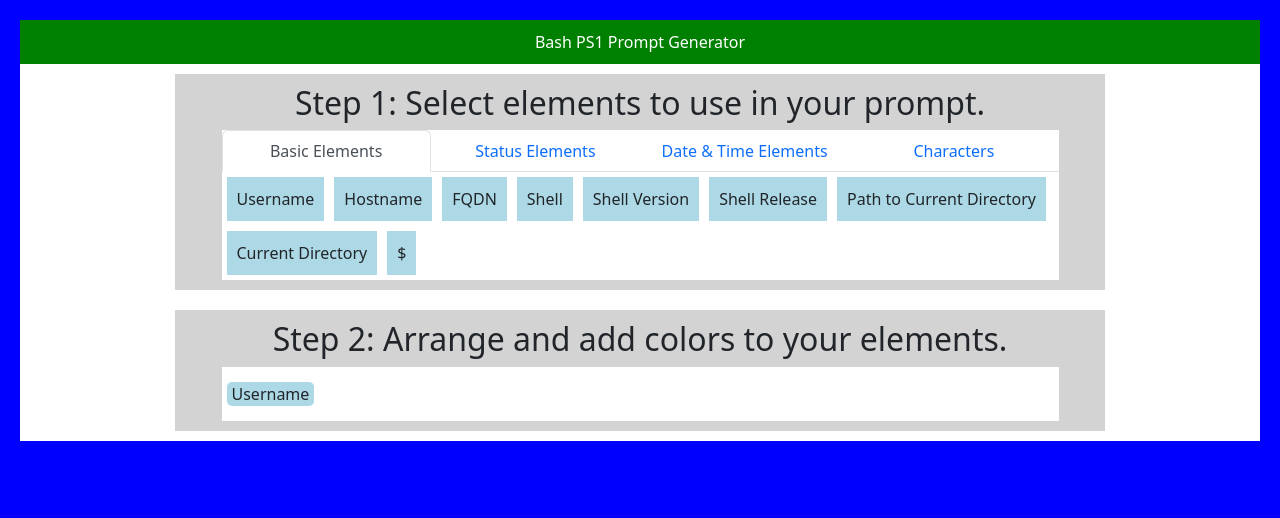
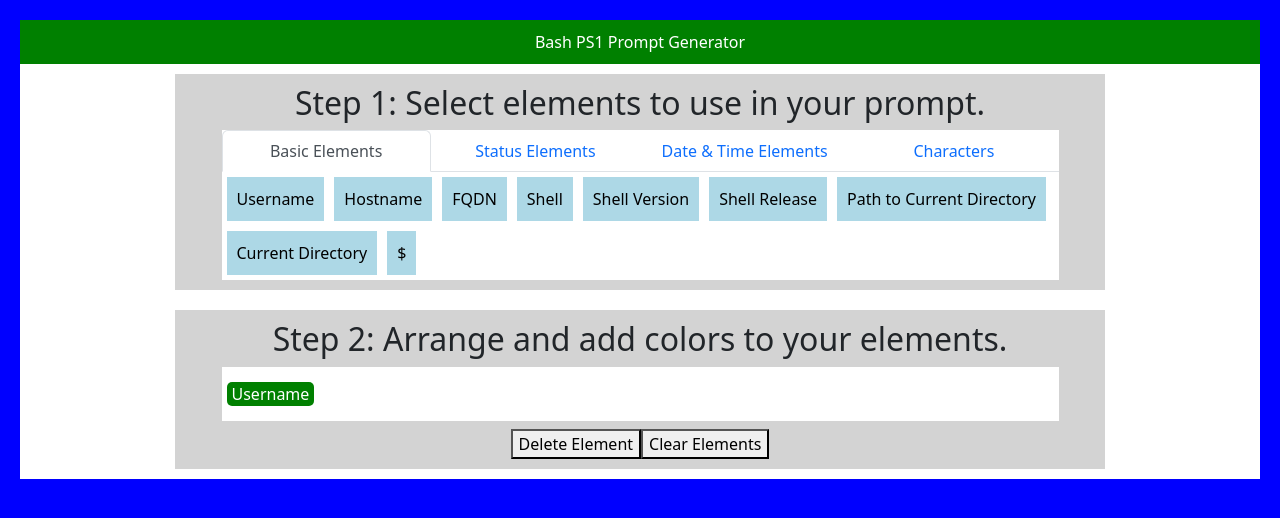
Before and after one commit to brenton-j-andrews/react_ps1_generator, a React (Create React App) app: page / in a window 1280 px wide. Both pictures are taken after a click on the item "Username". Shown: the top 518 px of the page. Built offline with nearby package versions, Linux system fonts and the light colour scheme.

Commit message:
Arrangement selectedElement working for deletion.

```diff
--- a/src/App.js
+++ b/src/App.js
@@ -10,10 +10,6 @@ function App() {
 
   const [ promptElements, setPromptElements ] = useState([]);
 
-  useEffect(() => {
-    console.log(promptElements);
-  }, [promptElements]);
-
   return (
     <div className="app-wrapper">
       <div className="app-container">
@@ -23,7 +19,7 @@ function App() {
 
         <ElementSelector setPromptElements={setPromptElements}/>
 
-        <Arrangement promptElements={promptElements}/>
+        <Arrangement promptElements={promptElements} setPromptElements={setPromptElements}/>
 
       </div>
     </div>
--- a/src/components/Arrangement_Menu/Arrangement.jsx
+++ b/src/components/Arrangement_Menu/Arrangement.jsx
@@ -1,15 +1,29 @@
 // This component displays elements selected from the menu. From here, the user can rearrange elements, select colors and delete elements.
-import { useState } from "react";
+import { useState, useEffect} from "react";
 
 import "./arrangement.css";
 import "../../app.css";
 
-const Arrangement = ({ promptElements }) => {
+const Arrangement = ({ promptElements, setPromptElements }) => {
 
-  const [ selectedElement, setSelectedElement ] = useState(null);
+  const [ selectedElement, setSelectedElement ] = useState(promptElements[promptElements.length - 1] || null);
+
+  // Effect: update selected element to last element in promptElements array when it is updated.
+  useEffect(() => {
+    setSelectedElement(promptElements[promptElements.length - 1]);
+  }, [ promptElements ])
 
   const handleElementClick = (element) => {
     setSelectedElement(element);
+  }
+
+  const deleteElement = () => {
+    const updatedPromptElements = promptElements.filter(element => element.id !== selectedElement.id);
+    setPromptElements(updatedPromptElements);
+  }
+
+  const deleteAllElements = () => {
+    setPromptElements([]);
   }
 
   return (
@@ -19,11 +33,21 @@ const Arrangement = ({ promptElements }) => {
       <div className="arrangement-wrapper">
         <ul className="tiles-list">
           {promptElements.map(element => {
+
             return (
-              <li className="element-tile" key={element.id} onClick={() => {handleElementClick(element)}}> {element.readable } </li>
+              <li
+              className={element.id === selectedElement?.id ? "element-tile active" : "element-tile"}
+              key={element.id}
+              onClick={() => {handleElementClick(element)}}
+              > {element.readable } </li>
             )
           })}
         </ul>
+      </div>
+
+      <div className="arrangement-controls mt-2">
+        <button className="delete-element-button" onClick={deleteElement}> Delete Element </button>
+        <button className="delete-element-button" onClick={deleteAllElements}> Clear Elements </button>
       </div>
     </div>
   )
--- a/src/components/Arrangement_Menu/arrangement.css
+++ b/src/components/Arrangement_Menu/arrangement.css
@@ -18,3 +18,8 @@
   background-color: lightblue;
   cursor: pointer;
 }
+
+.active {
+  color: white;
+  background-color: green;
+}
--- a/src/components/Element_Selector/element_selector.css
+++ b/src/components/Element_Selector/element_selector.css
@@ -8,6 +8,7 @@
   flex-wrap: wrap;
   margin: 0px;
   padding: 0px;
+  background-color: white;
 }
 
 .element-selector {
@@ -15,6 +16,7 @@
   margin: 5px;
   display: inline-block;
   background-color: lightblue;
+  color: black;
   cursor: pointer;
 }
 
```
